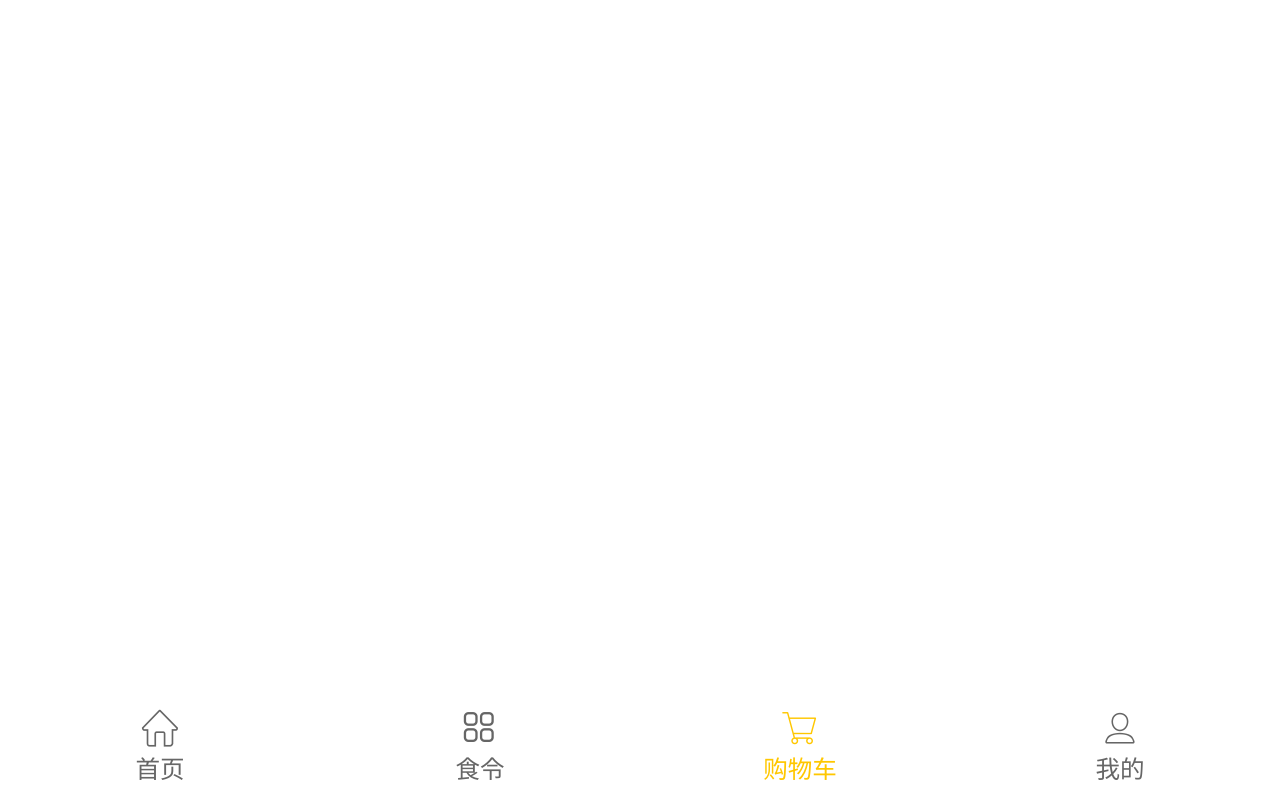
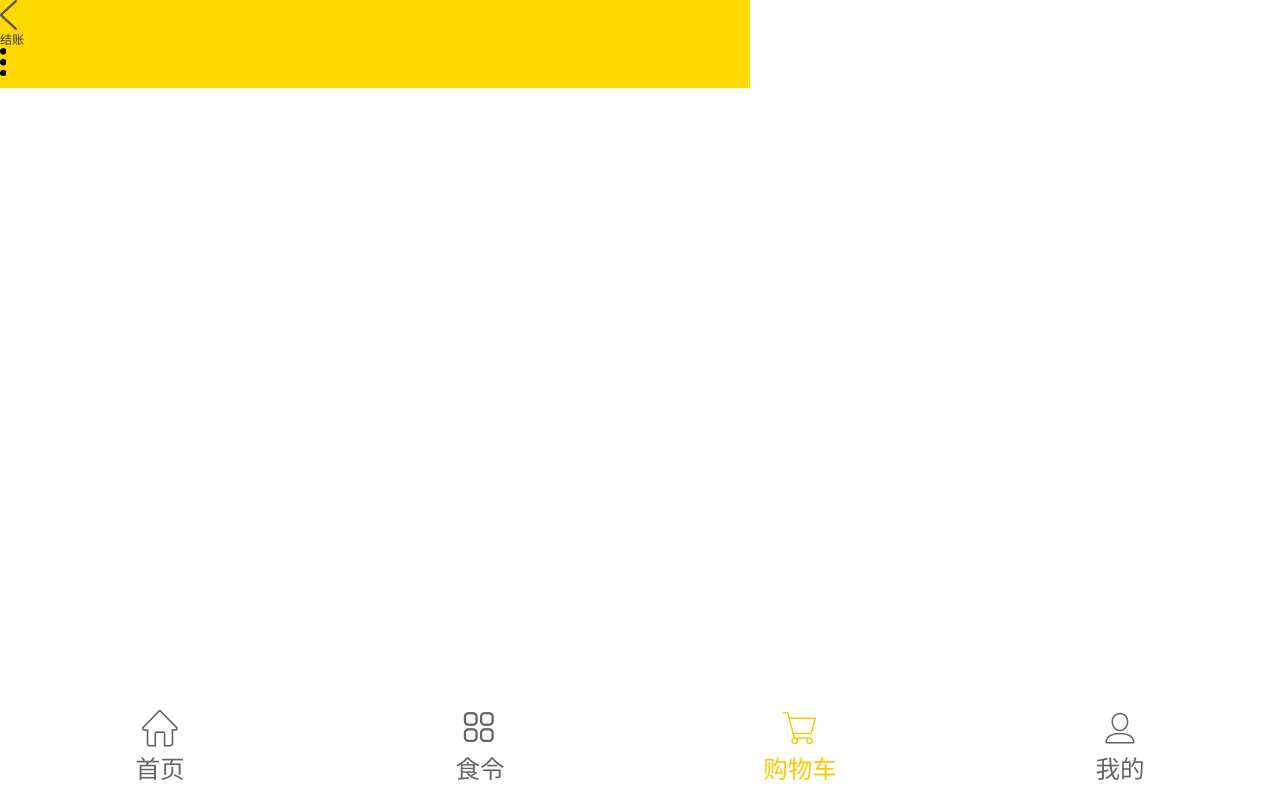
Before and after one commit to Agiroy/TOFproject, a Vue app in the folder framework/: page /#/scart in a window 1280 px wide. Built offline with nearby package versions, Linux system fonts and the light colour scheme.

Commit message:
zxyFouth

```diff
--- /dev/null
+++ b/framework/src/components/scart/components/bottom.vue
@@ -0,0 +1,12 @@
+<template>
+  <div clsaa="bottom_bar">
+
+  </div>
+</template>
+ <script>
+ export default{
+
+ }
+ </script>
+ <style>
+ </style>
--- /dev/null
+++ b/framework/src/components/scart/components/main.vue
@@ -0,0 +1,12 @@
+<template>
+  <div clsaa="main_bar">
+
+  </div>
+</template>
+ <script>
+ export default{
+
+ }
+ </script>
+ <style>
+ </style>
--- /dev/null
+++ b/framework/src/components/scart/components/nav.vue
@@ -0,0 +1,12 @@
+<template>
+  <div clsaa="nav_bar">
+
+  </div>
+</template>
+ <script>
+ export default{
+
+ }
+ </script>
+ <style>
+ </style>
--- /dev/null
+++ b/framework/src/components/scart/components/top.vue
@@ -0,0 +1,28 @@
+<template>
+  <div class="top_bar">
+    <router-link to="../../home/">
+      <img src="../../../assets/icon_fh@2x.png">
+    </router-link>
+     <p>结账</p>
+      <router-link to="../../classify/">
+      <img src="../../../assets/结账_slices-2/icon_gd@2x.png">
+    </router-link>
+
+  </div>
+</template>
+ <script>
+ export default{
+
+ }
+ </script>
+ <style lang="">
+.top_bar{
+   width: 750px;
+   height:88px;
+   background:#FFD900;
+ }
+ .top_bar>router-link{
+   font-size:.48rem;
+   color: red;
+ }
+</style>
--- a/framework/src/components/scart/index.vue
+++ b/framework/src/components/scart/index.vue
@@ -1,15 +1,24 @@
 <template>
     <div id="scart">
-
-
-    </div>
+        <top-com/>
+        <nav-com/>
+        <main-com/>
+        <bottom-com/>
+        </div>
 </template>
 
 <script>
+import Top from './components/top';
+import Nav from './components/nav';
+import Main from './components/main';
+import Bottom from './components/bottom';
 
 export default {
     components:{
-
+    "top-com":Top,
+    "nav-com":Nav,
+    "main-com":Main,
+    "bottom-com":Bottom,
     },
 }
 </script>
```
